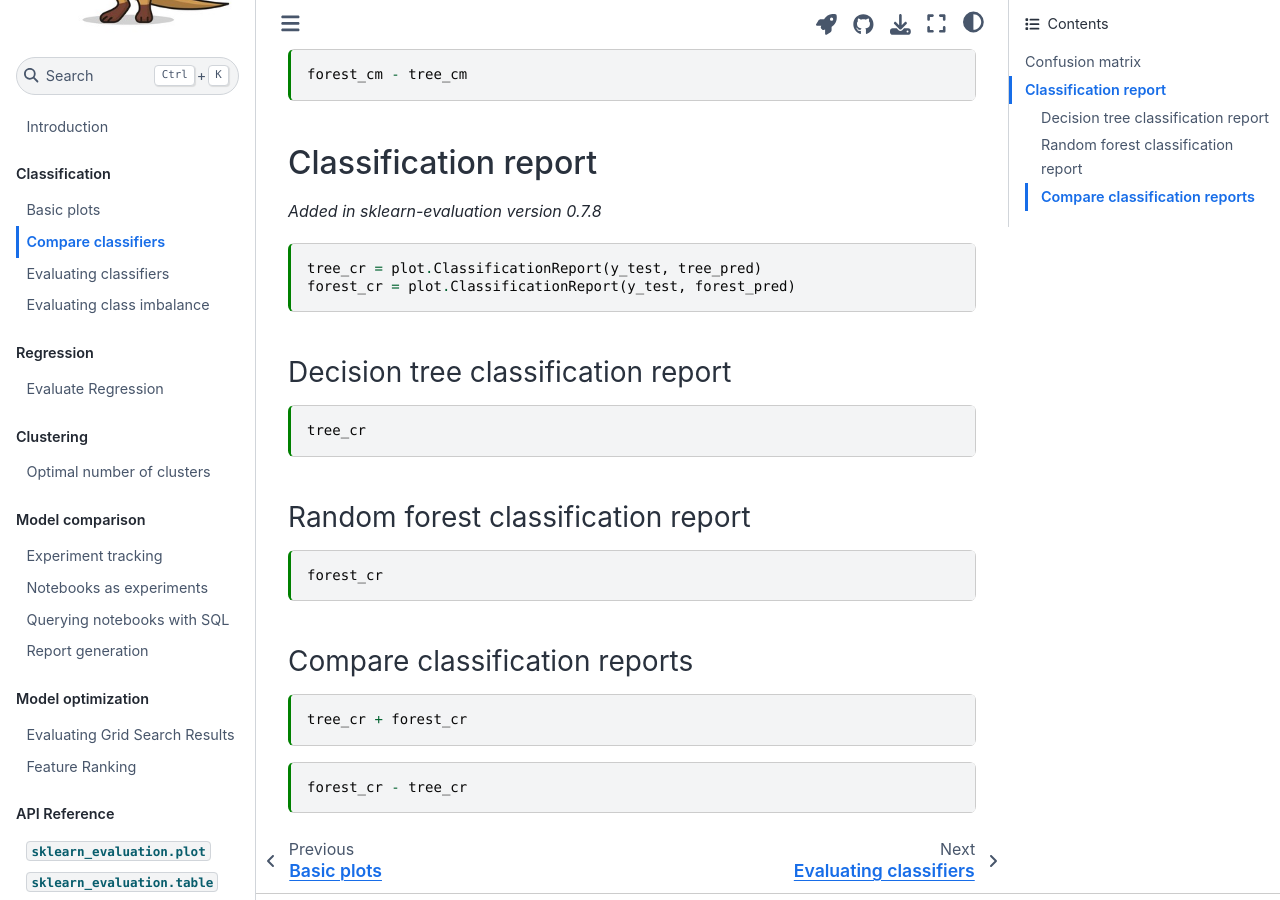
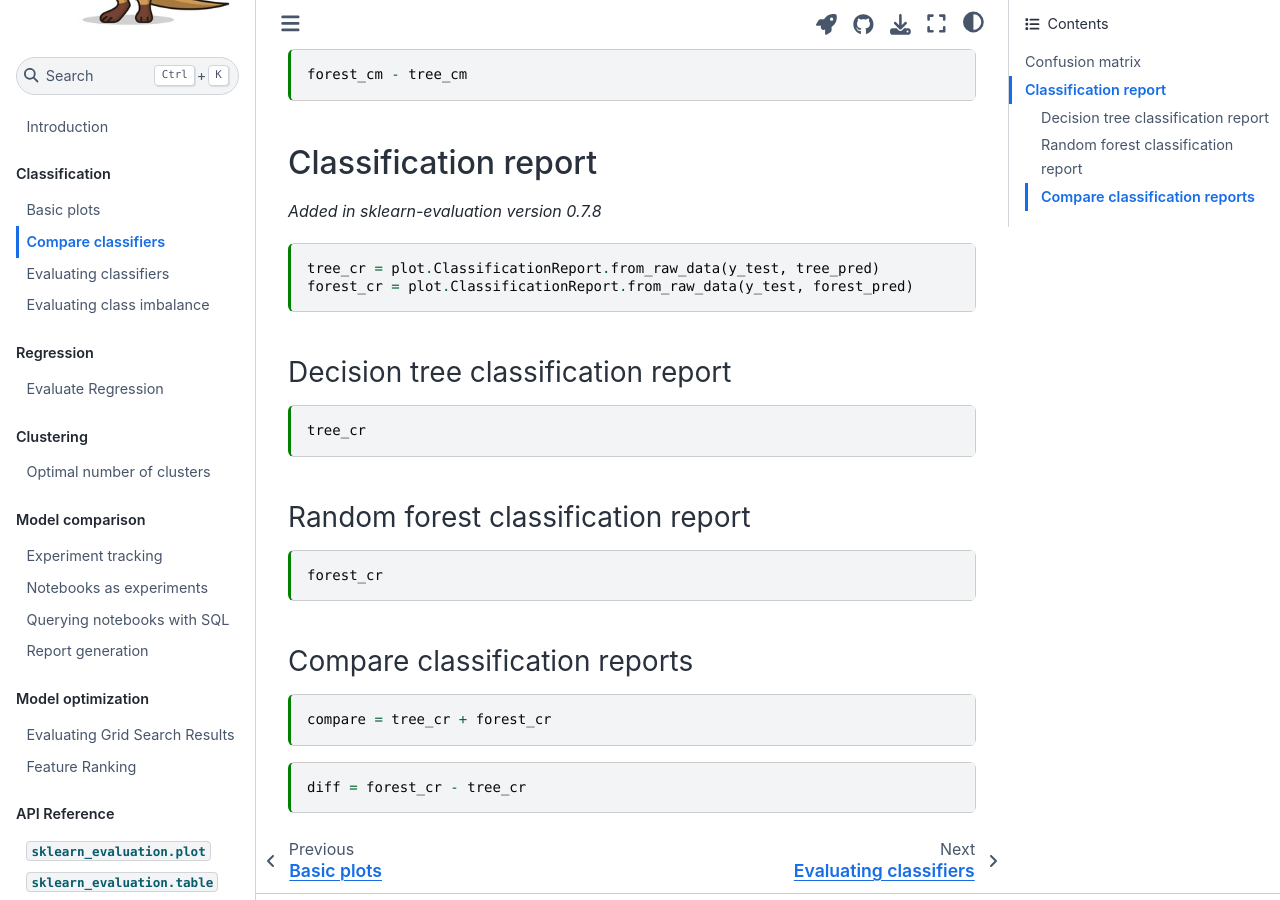
Before and after one commit to ploomber/sklearn-evaluation, a Jupyter Book: the page built from docs/classification/compare.md, in a window 1280 px wide and 900 px high, scrolled down 1381 px. Built offline with Jupyter Book 1.0.4 settings and Sphinx 7.4.7 and the Sphinx Book theme 1.1.4, drawn with Linux system fonts in a browser that asks for light colours.

Commit message:
ClassificationReport missing plot (#112)
* Missing fig

* replaced figure

* removed self

* self

Co-authored-by: Neelasha Sen <neelashasen@192.168.1.4>
Co-authored-by: Neelasha Sen <neelashasen@192.168.1.3>

````diff
--- a/docs/classification/compare.md
+++ b/docs/classification/compare.md
@@ -82,8 +82,9 @@ forest_cm - tree_cm
 *Added in sklearn-evaluation version 0.7.8*
 
 ```{code-cell} ipython3
-tree_cr = plot.ClassificationReport(y_test, tree_pred)
-forest_cr = plot.ClassificationReport(y_test, forest_pred)
+:tags: ["remove-output"]
+tree_cr = plot.ClassificationReport.from_raw_data(y_test, tree_pred)
+forest_cr = plot.ClassificationReport.from_raw_data(y_test, forest_pred)
 ```
 
 ### Decision tree classification report
@@ -101,9 +102,9 @@ forest_cr
 ### Compare classification reports
 
 ```{code-cell} ipython3
-tree_cr + forest_cr
+compare = tree_cr + forest_cr
 ```
 
 ```{code-cell} ipython3
-forest_cr - tree_cr
+diff = forest_cr - tree_cr
 ```
````
Also changed, not shown: 2 other files.
